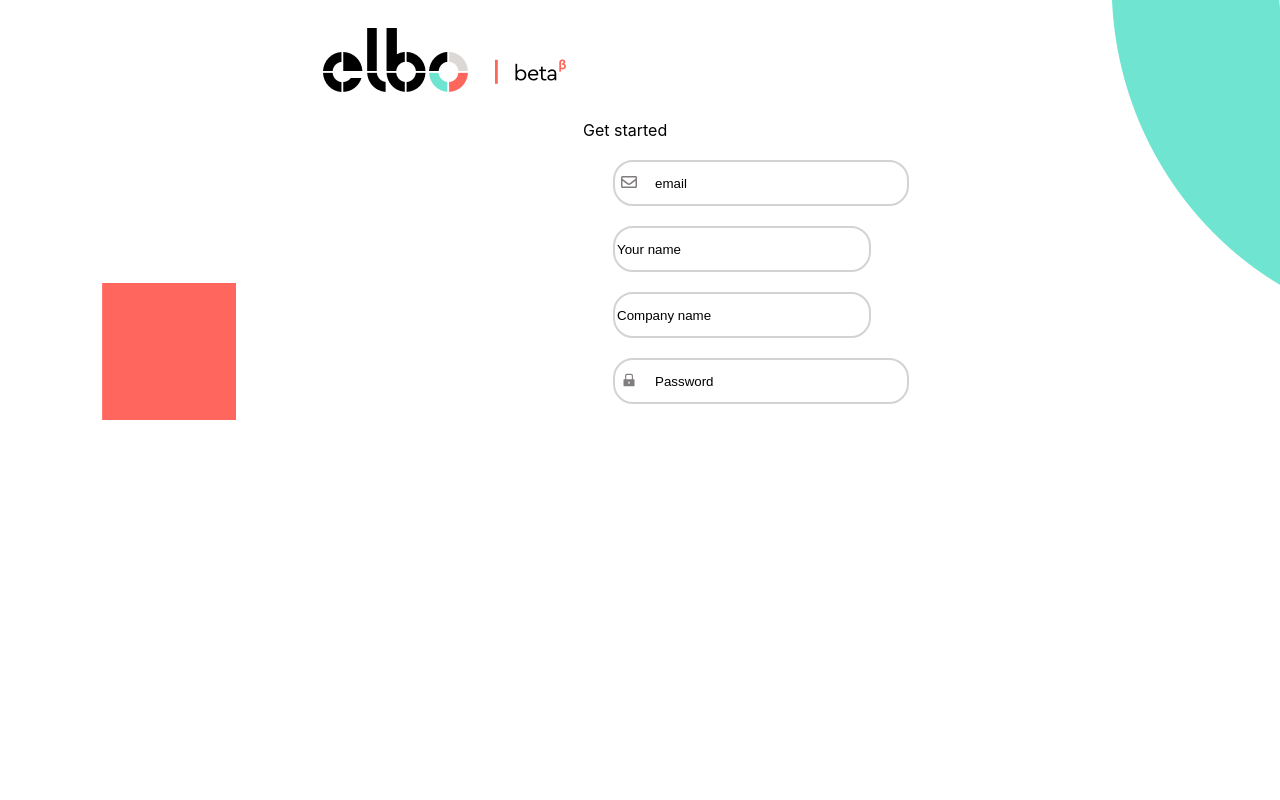
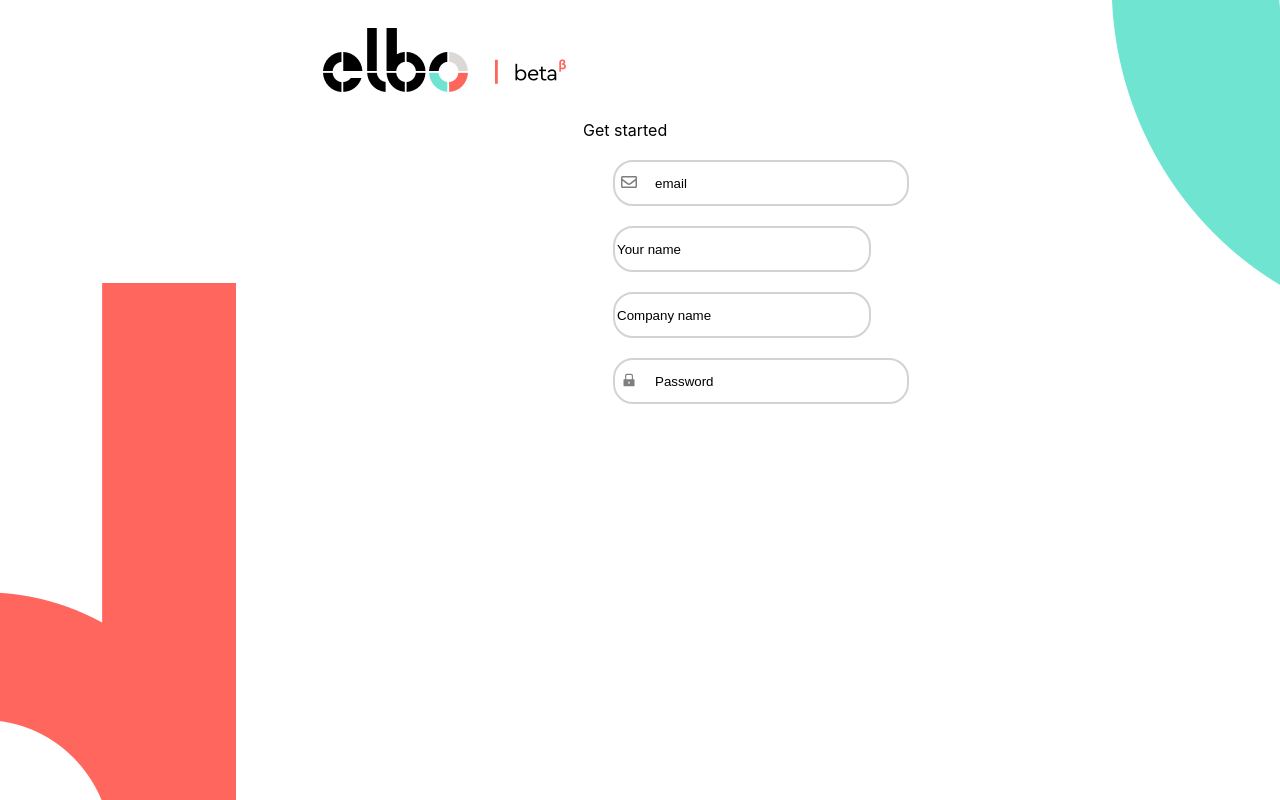
Before and after one commit to Voruganti1/Elbo-Entry-Form, a React (Create React App) app in the folder elboform/: page / in a window 1280 px wide. Built offline with nearby package versions, Linux system fonts and the light colour scheme.

Commit message:
with background

```diff
--- a/elboform/src/App.js
+++ b/elboform/src/App.js
@@ -5,6 +5,7 @@ function App() {
   return (
     <div
       style={{
+        height: "inherit",
         background: `url(${process.env.PUBLIC_URL} /images/full-signin-bg.2218d4ca.png
         )`,
       }}
--- a/elboform/src/index.css
+++ b/elboform/src/index.css
@@ -1,3 +1,9 @@
+html,
+body,
+#root {
+  height: 100%;
+}
+
 body {
   margin: 0;
   font-family: -apple-system, BlinkMacSystemFont, "Segoe UI", "Roboto", "Oxygen",
@@ -5,7 +11,6 @@ body {
     sans-serif;
   -webkit-font-smoothing: antialiased;
   -moz-osx-font-smoothing: grayscale;
-  overflow: hidden;
 }
 
 code {
```
